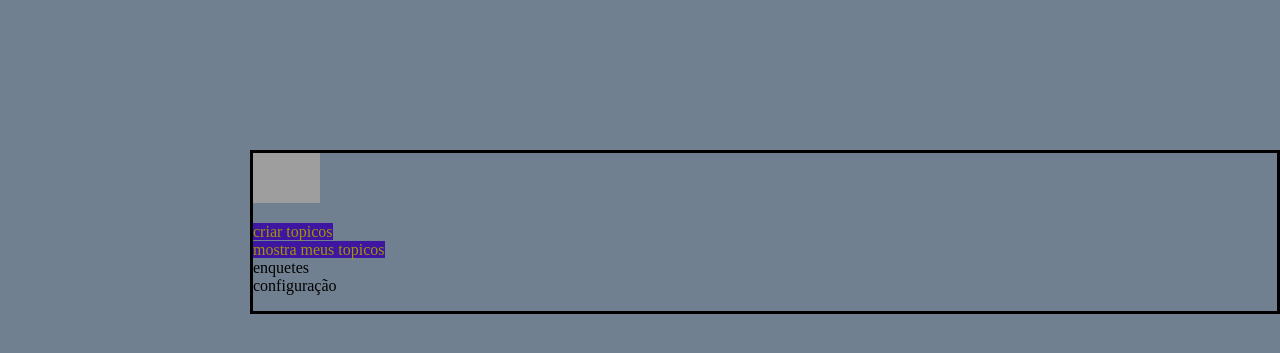
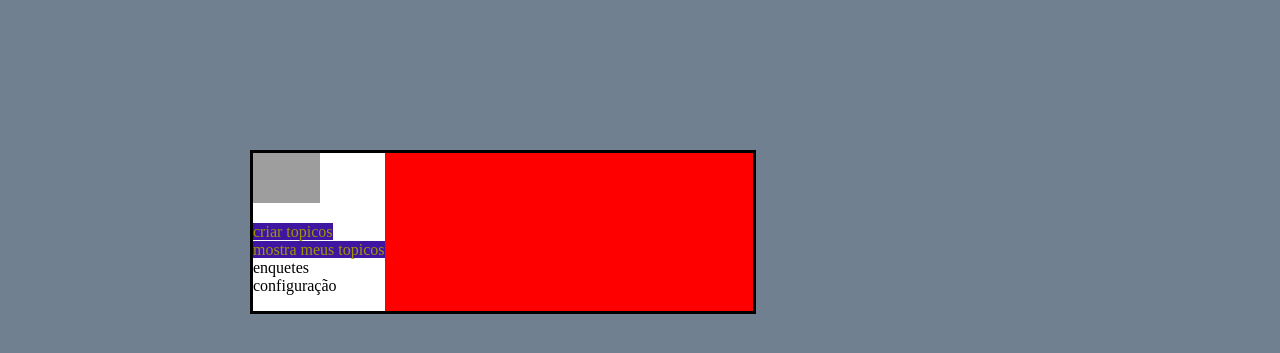
Before and after one commit to noahflore/campella, a PHP site: page /parateste/userpage/usercmm/showtpc.php?idcmm=1 in a window 1280 px wide. Shown: the part 50-403 px from the top of the page. Run offline with PHP 8.4, Linux system fonts and the light colour scheme; the visitor is signed in with stand-in values (Sample User, id 1); grey boxes are pictures that could not be loaded.

Commit message:
melhorando a aparencia

```diff
--- a/parateste/defaultstyle/corpodacmm.css
+++ b/parateste/defaultstyle/corpodacmm.css
@@ -4,17 +4,24 @@
 
 }
 
-#foto{
-	height: 50px;
+.coluna{
+
+	background-color:white;
+
+
 
 
 }
+
+
 
 .grupo{
 	border:solid;
 	display:flex;
 	margin-left: 250px;
 	margin-top: 200px;
+	width: 500px;
+	background-color: red;
 
 }
 
@@ -25,3 +32,9 @@
 
 
 }
+
+#foto{
+	height: 50px;
+
+
+}
--- a/parateste/userpage/usercmm/showtpc.php
+++ b/parateste/userpage/usercmm/showtpc.php
@@ -50,7 +50,7 @@ session_start();
 			</header>
 
 			<section class="grupo">
-						<span>
+						<span class="coluna">
 							<?php
 								$idcm=$_GET['idcmm'];
 
```
Also changed, not shown: 2 other files.
